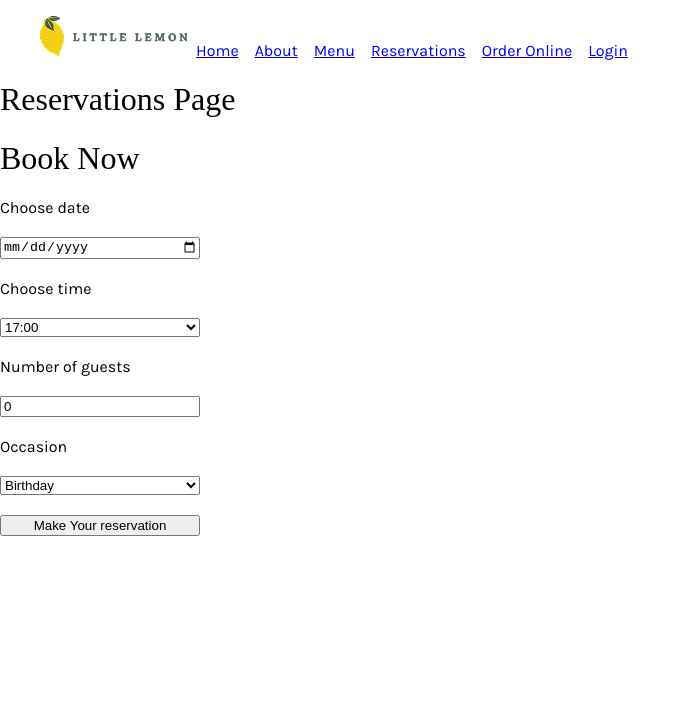
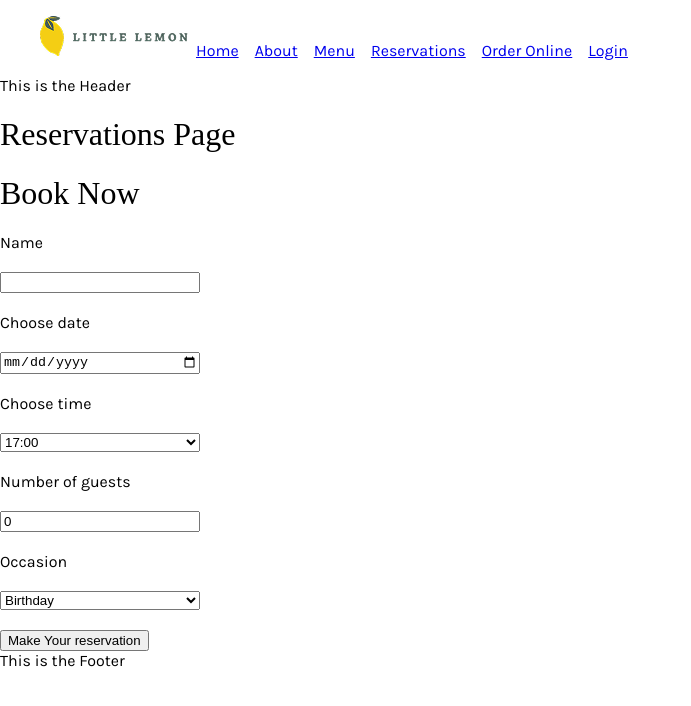
Before and after one commit to ajkendal/coursera-little-lemon-project, a React (Create React App) app: page /reservations in a window 1280 px wide. Shown: the top 706 px of the page, without its empty margins (0-691 px from the left). Built offline with nearby package versions, Linux system fonts and the light colour scheme; a web font is replaced by a local one.

Commit message:
Module 3.2

```diff
--- a/public/index.html
+++ b/public/index.html
@@ -15,9 +15,11 @@
     <link rel="apple-touch-icon" href="%PUBLIC_URL%/logo192.png" />
     <link rel="manifest" href="%PUBLIC_URL%/manifest.json" />
     <title>Little Lemon</title>
+    <script src="https://raw.githubusercontent.com/courseraap/capstone/main/api.js"></script>
   </head>
   <body>
     <noscript>You need to enable JavaScript to run this app.</noscript>
     <div id="root"></div>
+
   </body>
 </html>
--- a/src/Pages/Reservations.js
+++ b/src/Pages/Reservations.js
@@ -1,10 +1,22 @@
 import BookingForm from "../components/BookingForm";
+import { useReducer } from "react";
+import { fetchAPI,  } from "../api/bookingAPI";
+
 
 const Reservations = () => {
+  const initialState = { availableTimes: fetchAPI(new Date()) };
+  const [state, dispatch] = useReducer(updateTimes, initialState);
+
+  function updateTimes(state, date) {
+    return { availableTimes: fetchAPI(new Date(date)) };
+  }
+
+
+
   return (
     <>
       <h1>Reservations Page</h1>
-      <BookingForm />
+      <BookingForm availableTimes={state} updateTimes={dispatch} />
     </>
   );
 };
--- /dev/null
+++ b/src/api/bookingAPI.js
@@ -0,0 +1,27 @@
+const seededRandom = function (seed) {
+  var m = 2 ** 35 - 31;
+  var a = 185852;
+  var s = seed % m;
+  return function () {
+    return (s = (s * a) % m) / m;
+  };
+};
+
+export function fetchAPI(date) {
+  let result = [];
+
+  let random = seededRandom(date.getDate());
+  for (let i = 17; i <= 23; i++) {
+    if (random() < 0.5) {
+      result.push(i + ":00");
+    }
+    if (random() < 0.5) {
+      result.push(i + ":30");
+    }
+  }
+  return result;
+}
+
+export function submitAPI(formData) {
+    return true
+}
--- a/src/components/BookingForm.js
+++ b/src/components/BookingForm.js
@@ -1,20 +1,36 @@
 import { useState } from "react";
+import { Link } from "react-router-dom";
 
-const BookingForm = () => {
-  const [date, setDate] = useState();
-  const [time, setTime] = useState();
+const BookingForm = (props) => {
+  const [name, setName] = useState("");
+  const [date, setDate] = useState("");
+  const [time, setTime] = useState("");
   const [guestNo, setGuestNo] = useState(0);
   const [occasion, setOccasion] = useState("");
+
+  function handleDateChange(e) {
+    setDate(e.target.value);
+
+    props.updateTimes(e.target.value);
+  }
+
   return (
     <>
-    <h1>Book Now</h1>
+      <h1>Book Now</h1>
       <form style={{ display: "grid", maxWidth: "200px", gap: "20px" }}>
+        <label for="res-name">Name</label>
+        <input
+          type="text"
+          id="res-name"
+          value={name}
+          onChange={(e) => setName(e.target.value)}
+        />
         <label for="res-date">Choose date</label>
         <input
           type="date"
           id="res-date"
           value={date}
-          onChange={(e) => setDate(e.target.value)}
+          onChange={handleDateChange}
         />
         <label for="res-time">Choose time</label>
         <select
@@ -22,12 +38,9 @@ const BookingForm = () => {
           value={time}
           onChange={(e) => setTime(e.target.value)}
         >
-          <option>17:00</option>
-          <option>18:00</option>
-          <option>19:00</option>
-          <option>20:00</option>
-          <option>21:00</option>
-          <option>22:00</option>
+          {props.availableTimes.availableTimes.map((availableTime) => {
+            return <option key={availableTime}>{availableTime}</option>;
+          })}
         </select>
         <label for="guests">Number of guests</label>
         <input
@@ -40,11 +53,17 @@ const BookingForm = () => {
           onChange={(e) => setGuestNo(e.target.value)}
         />
         <label for="occasion">Occasion</label>
-        <select id="occasion" value={occasion} onChange={(e) => setOccasion(e.target.value)}>
+        <select
+          id="occasion"
+          value={occasion}
+          onChange={(e) => setOccasion(e.target.value)}
+        >
           <option>Birthday</option>
           <option>Anniversary</option>
         </select>
-        <input type="submit" value="Make Your reservation" />
+        <Link to="/confirmation">
+          <input type="submit" value="Make Your reservation" />
+        </Link>
       </form>
     </>
   );
--- a/src/components/BookingPage.js
+++ /dev/null
@@ -1,6 +0,0 @@
-const BookingPage = () =>{
-
-    return <>BookPage Component</>
-}
-
-export default BookingPage
--- a/src/components/Footer.js
+++ b/src/components/Footer.js
@@ -1,6 +1,6 @@
 const Footer = () => {
 
-    return <footer></footer>
+    return <footer>This is the Footer</footer>
 }
 
 export default Footer
--- a/src/components/Header.js
+++ b/src/components/Header.js
@@ -1,6 +1,6 @@
 const Header = () => {
 
-    return<header></header>
+    return<header>This is the Header</header>
 }
 
 export default Header
```
